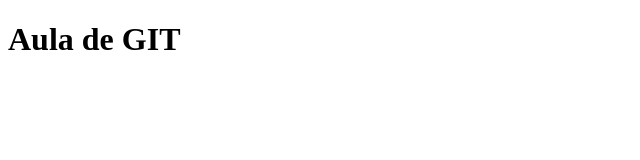
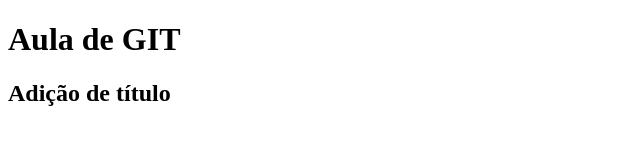
Before and after one commit to alanan-accendio1/Aulas-Transforme-se, a plain HTML site: page index.html in a window 1280 px wide. Shown: the whole page, without its empty margins (0-640 px from the left). Drawn offline with Linux system fonts and the light colour scheme.

Commit message:
Adicionando um novo título

```diff
--- a/index.html
+++ b/index.html
@@ -7,5 +7,6 @@
   </head>
   <body>
     <h1>Aula de GIT</h1>
+    <h2>Adição de título</h2>
   </body>
 </html>
```
